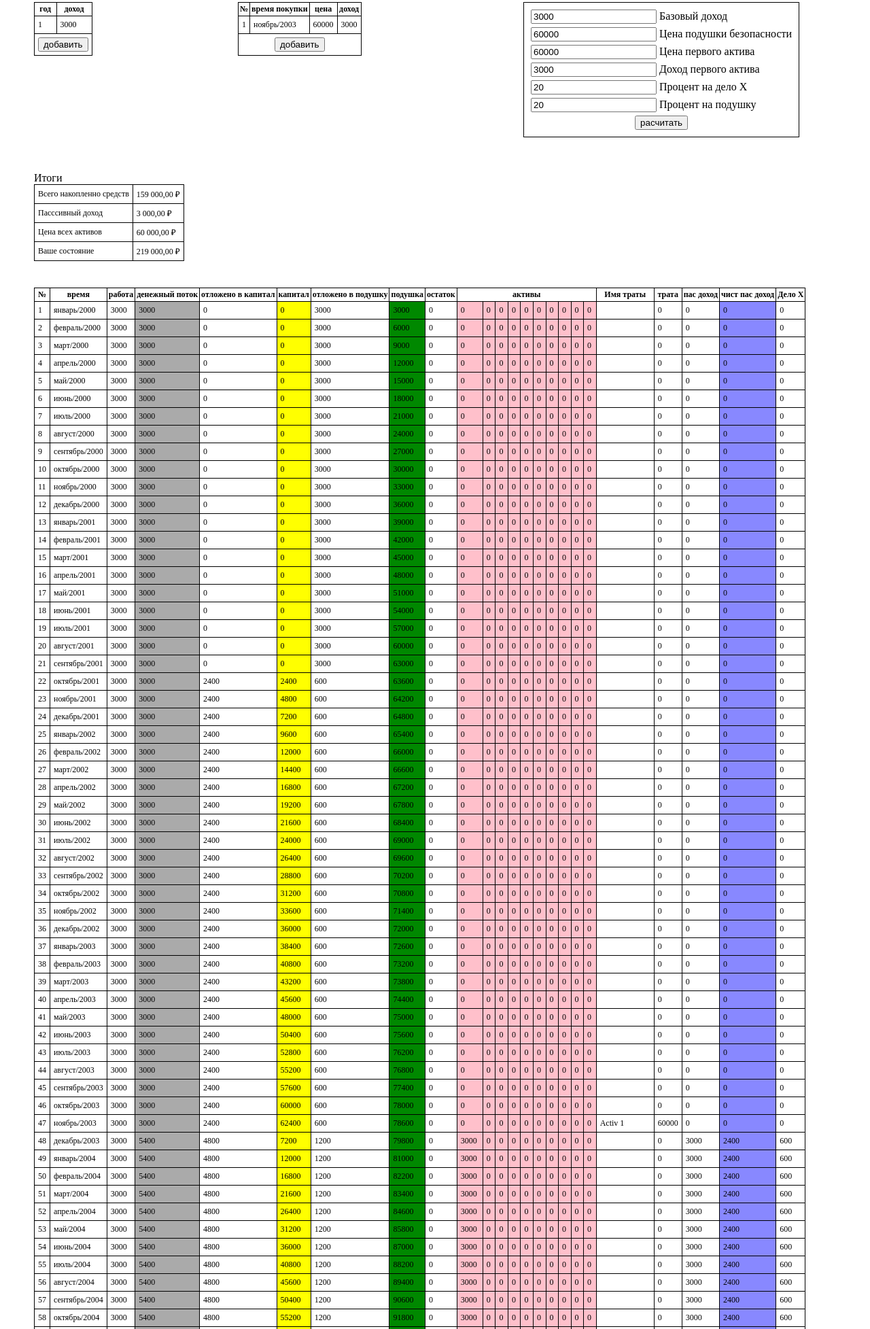
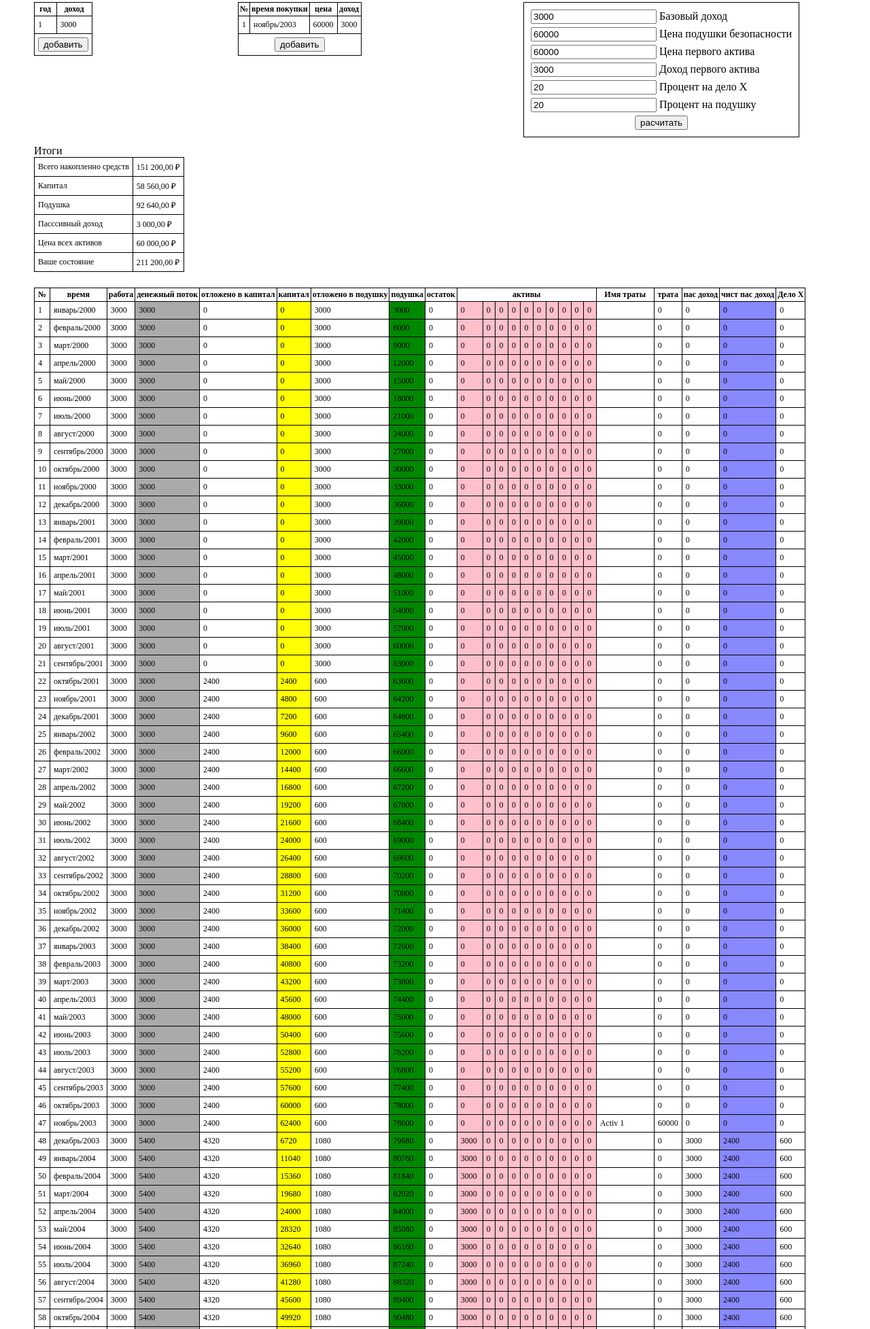
Before and after one commit to vladimir2809/Finans-plan, a plain HTML site: page index.html in a window 1280 px wide. Shown: the part 27-1982 px from the top of the page at 68% size. Drawn offline with Linux system fonts and the light colour scheme.

Commit message:
Исправил ошибки в расчетах.

```diff
--- a/index.html
+++ b/index.html
@@ -91,7 +91,7 @@
         #tableResults{
             position: absolute;
             left: 50px;
-            top: 280px;
+            top: 240px;
             border-collapse: collapse;
         }
         #tableResults caption{
@@ -228,6 +228,14 @@
                 <td>Всего накопленно средств</td>
                 <td class="tdResult">1000</td>
             </tr>
+             <tr>
+                <td>Капитал</td>
+                <td class="tdResult">1000</td>
+            </tr>
+             <tr>
+                <td>Подушка</td>
+                <td class="tdResult">1000</td>
+            </tr>
             <tr>
                 <td>Пасссивный доход</td>
                 <td class="tdResult">1000</td>
--- a/script.js
+++ b/script.js
@@ -4,7 +4,7 @@ var nameMonth=['январь','февраль','март','апрель','май
 var active={price: null, income:null}
 var activesArr=[];
 var topTableTime=450;
-var topTableResults=280;
+var topTableResults=240;
 
 var maxCountActives=10;
 var countActives=0;
@@ -147,6 +147,7 @@ window.addEventListener('load',function(event){
             tdList[2].innerText=jobMoneyFlow;               //работа
             tdList[3].innerText=moneyFlow; //     денежный поток
             investMoneyFlow = 0;
+            deferredToCapital=0;
             // for (let i=0;i<10;i++)
             // {
             //     if (i<activesArr.length)
@@ -167,21 +168,26 @@ window.addEventListener('load',function(event){
                 profitMoney = Math.trunc(investMoneyFlow * (1-multDeedMoneyX))//*0.8;
                 deedMoneyX = Math.trunc(investMoneyFlow * multDeedMoneyX);
 
-                deferredToCapital = Math.trunc(moneyFlow * (1-multCashCashion))//*0.8;
+                moneyFlow=investMoneyFlow+jobMoneyFlow-deedMoneyX;
+
+                deferredToCapital = Math.trunc(moneyFlow * (1-multCashCashion)) //+ profitMoney//*0.8;
                 deferredToCashCashion = Math.trunc(moneyFlow * multCashCashion)//*0.2;
-                capital += deferredToCapital;
+
                 cashCashion += deferredToCashCashion;
 
-                moneyFlow -= deedMoneyX;
+                capital += moneyFlow - deferredToCashCashion
                 tdList[3].innerText=moneyFlow;
+                tdList[4].innerText=moneyFlow - deferredToCashCashion; //отложено в капитал
                 tdList[6].innerText=deferredToCashCashion //отложено в падушку
             }
             else
             {
                 cashCashion += moneyFlow;
+                tdList[4].innerText=0; //отложено в капитал
+
                 tdList[6].innerText=moneyFlow;
             }
-            tdList[4].innerText=deferredToCapital;          //отложено в капитал
+            // tdList[4].innerText=moneyFlow - deedMoneyX - deferredToCashCashion; //отложено в капитал
             tdList[5].innerText=capital;       // капитал
 
             // tdList[6].innerText=deferredToCashCashion //отложено в падушку
@@ -530,7 +536,9 @@ window.addEventListener('load',function(event){
             currency: 'RUB',
         });
         tdResultList[0].innerText=formatterRub.format(capital + cashCashion);
-        tdResultList[1].innerText=formatterRub.format(investMoneyFlow);
+        tdResultList[1].innerText=formatterRub.format(capital);
+        tdResultList[2].innerText=formatterRub.format(cashCashion);
+        tdResultList[3].innerText=formatterRub.format(investMoneyFlow);
         let summPriceActive=0;
         for (let i=0;i<10;i++)
         {
@@ -540,9 +548,9 @@ window.addEventListener('load',function(event){
                 summPriceActive += Number(activesArr[i].price);
             }
         }
-        tdResultList[2].innerText=formatterRub.format(summPriceActive)
+        tdResultList[4].innerText=formatterRub.format(summPriceActive)
         let result=summPriceActive + capital + cashCashion;
-        tdResultList[3].innerText=formatterRub.format(result);
+        tdResultList[5].innerText=formatterRub.format(result);
         ;
     }
     function moveTables(vector='down', numTable)
@@ -574,7 +582,7 @@ window.addEventListener('load',function(event){
         if (maxTop > 150)
         {
             topTableResults = maxTop+180;
-            topTableTime = maxTop+350;
+            topTableTime = maxTop+390;
             heightBody = maxTop+2180;
         }
         tableTime.style.top = topTableTime+'px';
```
